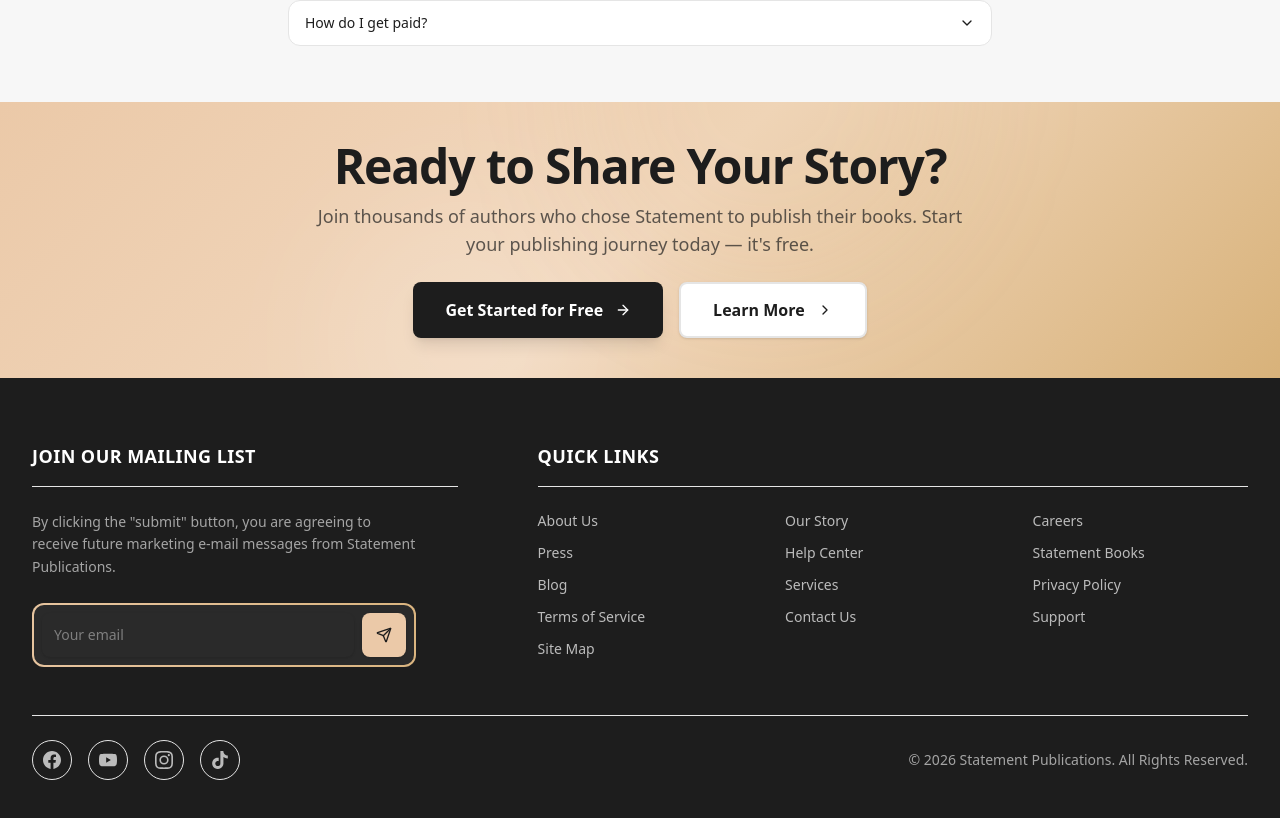
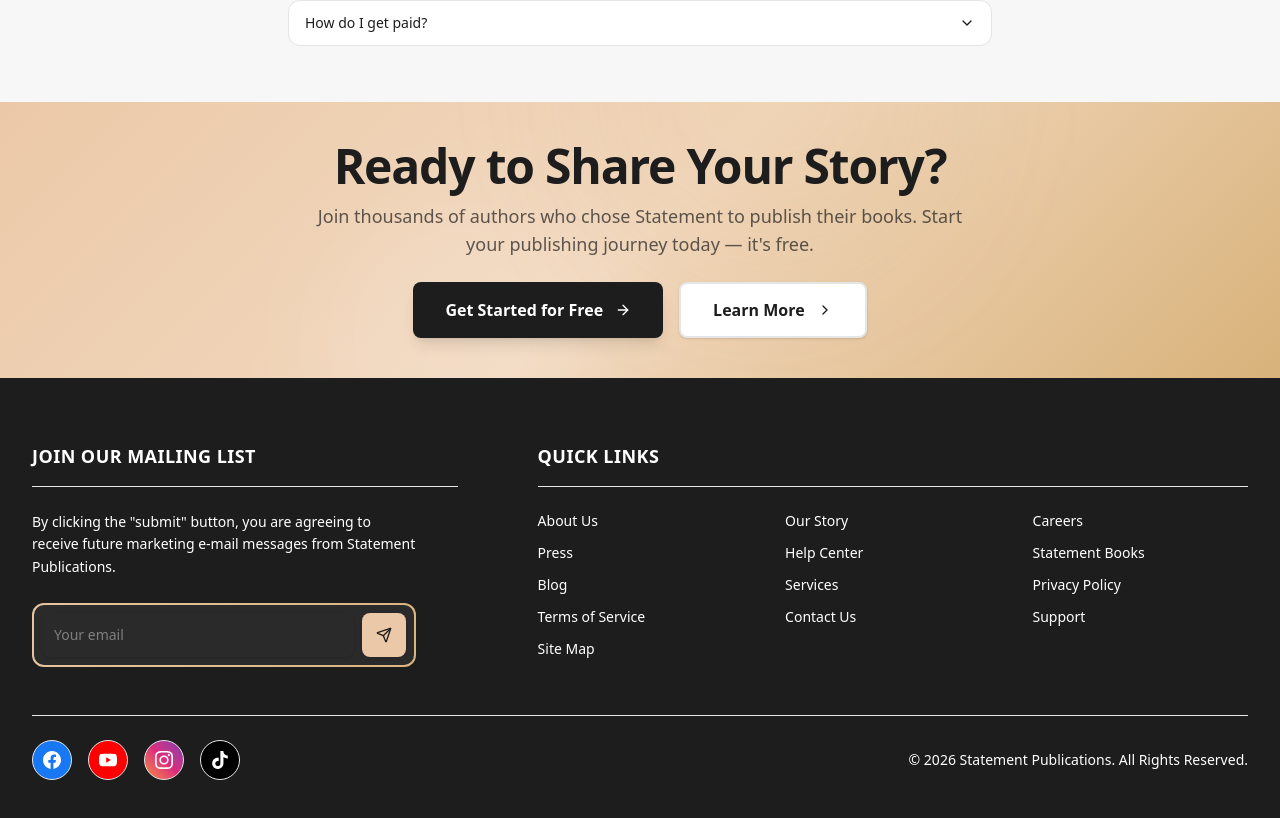
Before and after one commit to Johnfavour-maidu/statement-publications, a Next.js app in the folder apps/publications/: page / in a window 1280 px wide. Shown: the part 2829-3647 px from the top of the page. Built offline with nearby package versions, Linux system fonts and the light colour scheme; no server answers; a web font is replaced by a local one.

Commit message:
Footer: all text white, social icons with brand colors by default

```diff
--- a/apps/publications/src/components/layout/footer.tsx
+++ b/apps/publications/src/components/layout/footer.tsx
@@ -29,10 +29,10 @@
 ];
 
 const socialLinks = [
-  { label: "Facebook", href: "https://facebook.com", color: "hover:bg-[#1877F2] hover:border-[#1877F2]", path: "M24 12.073c0-6.627-5.373-12-12-12s-12 5.373-12 12c0 5.99 4.388 10.954 10.125 11.854v-8.385H7.078v-3.47h3.047V9.43c0-3.007 1.792-4.669 4.533-4.669 1.312 0 2.686.235 2.686.235v2.953H15.83c-1.491 0-1.956.925-1.956 1.874v2.25h3.328l-.532 3.47h-2.796v8.385C19.612 23.027 24 18.062 24 12.073z" },
-  { label: "YouTube", href: "https://youtube.com", color: "hover:bg-[#FF0000] hover:border-[#FF0000]", path: "M23.498 6.186a3.016 3.016 0 0 0-2.122-2.136C19.505 3.545 12 3.545 12 3.545s-7.505 0-9.377.505A3.017 3.017 0 0 0 .502 6.186C0 8.07 0 12 0 12s0 3.93.502 5.814a3.016 3.016 0 0 0 2.122 2.136c1.871.505 9.376.505 9.376.505s7.505 0 9.377-.505a3.015 3.015 0 0 0 2.122-2.136C24 15.93 24 12 24 12s0-3.93-.502-5.814zM9.545 15.568V8.432L15.818 12l-6.273 3.568z" },
-  { label: "Instagram", href: "https://instagram.com", color: "hover:bg-gradient-to-tr hover:from-[#F58529] hover:via-[#DD2A7B] hover:to-[#8134AF] hover:border-[#DD2A7B]", path: "M12 2.163c3.204 0 3.584.012 4.85.07 3.252.148 4.771 1.691 4.919 4.919.058 1.265.069 1.645.069 4.849 0 3.205-.012 3.584-.069 4.849-.149 3.225-1.664 4.771-4.919 4.919-1.266.058-1.644.07-4.85.07-3.204 0-3.584-.012-4.849-.07-3.26-.149-4.771-1.699-4.919-4.92-.058-1.265-.07-1.644-.07-4.849 0-3.204.013-3.583.07-4.849.149-3.227 1.664-4.771 4.919-4.919 1.266-.057 1.645-.069 4.849-.069zM12 0C8.741 0 8.333.014 7.053.072 2.695.272.273 2.69.073 7.052.014 8.333 0 8.741 0 12c0 3.259.014 3.668.072 4.948.2 4.358 2.618 6.78 6.98 6.98C8.333 23.986 8.741 24 12 24c3.259 0 3.668-.014 4.948-.072 4.354-.2 6.782-2.618 6.979-6.98.059-1.28.073-1.689.073-4.948 0-3.259-.014-3.667-.072-4.947-.196-4.354-2.617-6.78-6.979-6.98C15.668.014 15.259 0 12 0zm0 5.838a6.162 6.162 0 100 12.324 6.162 6.162 0 000-12.324zM12 16a4 4 0 110-8 4 4 0 010 8zm6.406-11.845a1.44 1.44 0 100 2.881 1.44 1.44 0 000-2.881z" },
-  { label: "TikTok", href: "https://tiktok.com", color: "hover:bg-black hover:border-black", path: "M12.525.02c1.31-.02 2.61-.01 3.91-.02.08 1.53.63 3.09 1.75 4.17 1.12 1.11 2.7 1.62 4.24 1.79v4.03c-1.44-.05-2.89-.35-4.2-.97-.57-.26-1.1-.59-1.62-.93-.01 2.92.01 5.84-.02 8.75-.08 1.4-.54 2.79-1.35 3.94-1.31 1.92-3.58 3.17-5.91 3.21-1.43.08-2.86-.31-4.08-1.03-2.02-1.19-3.44-3.37-3.65-5.71-.02-.5-.03-1-.01-1.49.18-1.9 1.12-3.72 2.58-4.96 1.66-1.44 3.98-2.13 6.15-1.72.02 1.48-.04 2.96-.04 4.44-.99-.32-2.15-.23-3.02.37-.63.41-1.11 1.04-1.36 1.75-.21.51-.15 1.07-.14 1.61.24 1.64 1.82 3.02 3.5 2.87 1.12-.01 2.19-.66 2.77-1.61.19-.33.4-.67.41-1.06.1-1.79.06-3.57.07-5.36.01-4.03-.01-8.05.02-12.07z" },
+  { label: "Facebook", href: "https://facebook.com", color: "bg-[#1877F2] border-[#1877F2] hover:bg-[#1565C0] hover:border-[#1565C0]", path: "M24 12.073c0-6.627-5.373-12-12-12s-12 5.373-12 12c0 5.99 4.388 10.954 10.125 11.854v-8.385H7.078v-3.47h3.047V9.43c0-3.007 1.792-4.669 4.533-4.669 1.312 0 2.686.235 2.686.235v2.953H15.83c-1.491 0-1.956.925-1.956 1.874v2.25h3.328l-.532 3.47h-2.796v8.385C19.612 23.027 24 18.062 24 12.073z" },
+  { label: "YouTube", href: "https://youtube.com", color: "bg-[#FF0000] border-[#FF0000] hover:bg-[#CC0000] hover:border-[#CC0000]", path: "M23.498 6.186a3.016 3.016 0 0 0-2.122-2.136C19.505 3.545 12 3.545 12 3.545s-7.505 0-9.377.505A3.017 3.017 0 0 0 .502 6.186C0 8.07 0 12 0 12s0 3.93.502 5.814a3.016 3.016 0 0 0 2.122 2.136c1.871.505 9.376.505 9.376.505s7.505 0 9.377-.505a3.015 3.015 0 0 0 2.122-2.136C24 15.93 24 12 24 12s0-3.93-.502-5.814zM9.545 15.568V8.432L15.818 12l-6.273 3.568z" },
+  { label: "Instagram", href: "https://instagram.com", color: "bg-gradient-to-tr from-[#F58529] via-[#DD2A7B] to-[#8134AF] border-[#DD2A7B] hover:from-[#E5761E] hover:via-[#C1236B] hover:to-[#6E2B93]", path: "M12 2.163c3.204 0 3.584.012 4.85.07 3.252.148 4.771 1.691 4.919 4.919.058 1.265.069 1.645.069 4.849 0 3.205-.012 3.584-.069 4.849-.149 3.225-1.664 4.771-4.919 4.919-1.266.058-1.644.07-4.85.07-3.204 0-3.584-.012-4.849-.07-3.26-.149-4.771-1.699-4.919-4.92-.058-1.265-.07-1.644-.07-4.849 0-3.204.013-3.583.07-4.849.149-3.227 1.664-4.771 4.919-4.919 1.266-.057 1.645-.069 4.849-.069zM12 0C8.741 0 8.333.014 7.053.072 2.695.272.273 2.69.073 7.052.014 8.333 0 8.741 0 12c0 3.259.014 3.668.072 4.948.2 4.358 2.618 6.78 6.98 6.98C8.333 23.986 8.741 24 12 24c3.259 0 3.668-.014 4.948-.072 4.354-.2 6.782-2.618 6.979-6.98.059-1.28.073-1.689.073-4.948 0-3.259-.014-3.667-.072-4.947-.196-4.354-2.617-6.78-6.979-6.98C15.668.014 15.259 0 12 0zm0 5.838a6.162 6.162 0 100 12.324 6.162 6.162 0 000-12.324zM12 16a4 4 0 110-8 4 4 0 010 8zm6.406-11.845a1.44 1.44 0 100 2.881 1.44 1.44 0 000-2.881z" },
+  { label: "TikTok", href: "https://tiktok.com", color: "bg-black border-black hover:bg-gray-800 hover:border-gray-800", path: "M12.525.02c1.31-.02 2.61-.01 3.91-.02.08 1.53.63 3.09 1.75 4.17 1.12 1.11 2.7 1.62 4.24 1.79v4.03c-1.44-.05-2.89-.35-4.2-.97-.57-.26-1.1-.59-1.62-.93-.01 2.92.01 5.84-.02 8.75-.08 1.4-.54 2.79-1.35 3.94-1.31 1.92-3.58 3.17-5.91 3.21-1.43.08-2.86-.31-4.08-1.03-2.02-1.19-3.44-3.37-3.65-5.71-.02-.5-.03-1-.01-1.49.18-1.9 1.12-3.72 2.58-4.96 1.66-1.44 3.98-2.13 6.15-1.72.02 1.48-.04 2.96-.04 4.44-.99-.32-2.15-.23-3.02.37-.63.41-1.11 1.04-1.36 1.75-.21.51-.15 1.07-.14 1.61.24 1.64 1.82 3.02 3.5 2.87 1.12-.01 2.19-.66 2.77-1.61.19-.33.4-.67.41-1.06.1-1.79.06-3.57.07-5.36.01-4.03-.01-8.05.02-12.07z" },
 ];
 
 export function Footer() {
@@ -59,7 +59,7 @@
           <div className="lg:w-[35%]">
             <h3 className="text-lg font-bold tracking-wide uppercase mb-4">Join Our Mailing List</h3>
             <div className="border-t border-white/30 mb-6" />
-            <p className="text-sm text-white/60 leading-relaxed mb-6 max-w-sm">
+            <p className="text-sm text-white leading-relaxed mb-6 max-w-sm">
               By clicking the &quot;submit&quot; button, you are agreeing to receive future marketing e-mail messages from Statement Publications.
             </p>
 
@@ -93,7 +93,7 @@
                 <Link
                   key={link.href}
                   href={link.href}
-                  className="text-sm text-white/70 transition-colors hover:text-white"
+                  className="text-sm text-white transition-colors hover:text-[#D8B27A]"
                 >
                   {link.label}
                 </Link>
@@ -115,7 +115,7 @@
                 rel="noopener noreferrer"
                 aria-label={social.label}
                 title={social.label}
-                className={`flex h-10 w-10 items-center justify-center rounded-full border border-white/30 text-white/70 transition-all duration-300 hover:text-white hover:scale-110 ${social.color}`}
+                className={`flex h-10 w-10 items-center justify-center rounded-full border text-white transition-all duration-300 hover:scale-110 ${social.color}`}
               >
                 <svg className="h-[18px] w-[18px]" viewBox="0 0 24 24" fill="currentColor"><path d={social.path} /></svg>
               </a>
@@ -123,7 +123,7 @@
           </div>
 
           {/* Copyright */}
-          <p className="text-sm text-white/60">
+          <p className="text-sm text-white">
             &copy; {new Date().getFullYear()} Statement Publications. All Rights Reserved.
           </p>
         </div>
```
